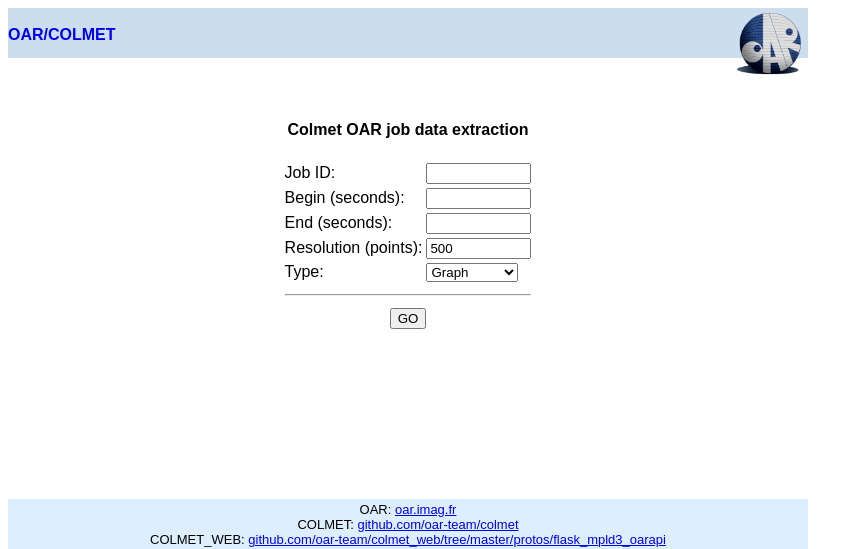
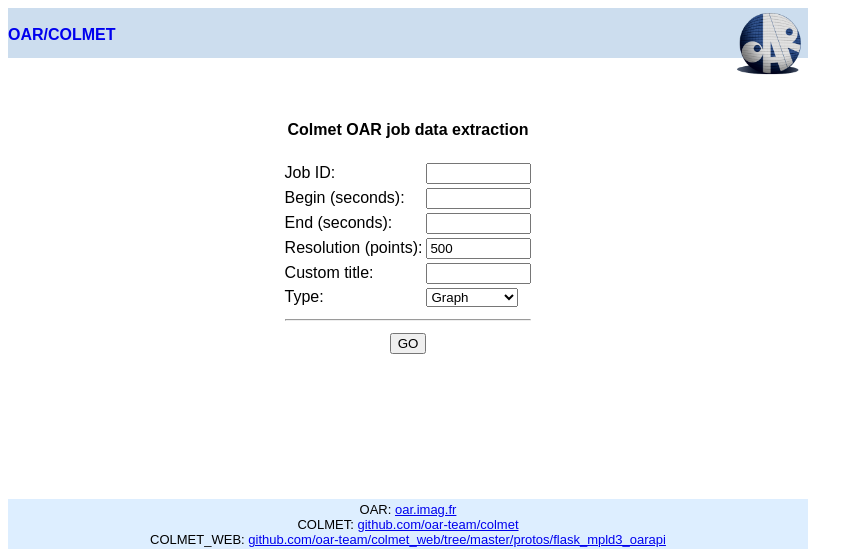
Before and after one commit to oar-team/colmet_web, a Flask app: page /form/job in a window 1280 px wide. Shown: the top 549 px of the page, without its empty margins (0-863 px from the left). Run offline with Flask 2, Linux system fonts and the light colour scheme.

Commit message:
Cosmetic: job id and custom title

```diff
--- a/protos/flask_mpld3_oarapi/colmet_web.py
+++ b/protos/flask_mpld3_oarapi/colmet_web.py
@@ -165,6 +165,7 @@
 def graph_job():
     # Read parameters
     id=int(request.args.get('id', '0'))
+    custom_title=request.args.get('custom_title', '')
     t_min=request.args.get('t_min', '0')
     if t_min == '':
         t_min=0
@@ -248,7 +249,7 @@
         html[g]=mpld3.fig_to_html(fig[g])
     # Rendering
     plt.close("all")
-    return render_template('show_job_graphs.html', graph=html)
+    return render_template('show_job_graphs.html', graph=html,job_id=id,custom_title=custom_title)
 
 
 if __name__ == '__main__':
--- a/protos/flask_mpld3_oarapi/templates/form_job.html
+++ b/protos/flask_mpld3_oarapi/templates/form_job.html
@@ -12,6 +12,7 @@
 <TR><TD>Begin (seconds):</TD><TD><INPUT TYPE=text NAME=t_min VALUE="{{def_begin}}" SIZE=10></TD></TD></TR>
 <TR><TD>End (seconds):</TD><TD><INPUT TYPE=text NAME=t_max VALUE="{{def_end}}" SIZE=10></TD></TD></TR>
 <TR><TD>Resolution (points):</TD><TD><INPUT TYPE=text NAME=resolution VALUE="{{def_res}}" SIZE=10></TD></TD></TR>
+<TR><TD>Custom title:</TD><TD><INPUT TYPE=text NAME=custom_title VALUE="" SIZE=10></TD></TD></TR>
 <TR><TD>Type:</TD><TD>
   <SELECT name=type>
     <OPTION VALUE="graph">Graph</OPTION>
--- a/protos/flask_mpld3_oarapi/templates/show_job_graphs.html
+++ b/protos/flask_mpld3_oarapi/templates/show_job_graphs.html
@@ -3,7 +3,10 @@
 {% block title %}Graphs{% endblock %}
 
 {% block content %}
-
+<center>
+<h2>JOB {{job_id}}</h2>
+<h3>{{custom_title}}</h3>
+</center>
 <table>
 <tr>
 <td><b>CPU USAGE</b><br>
```
